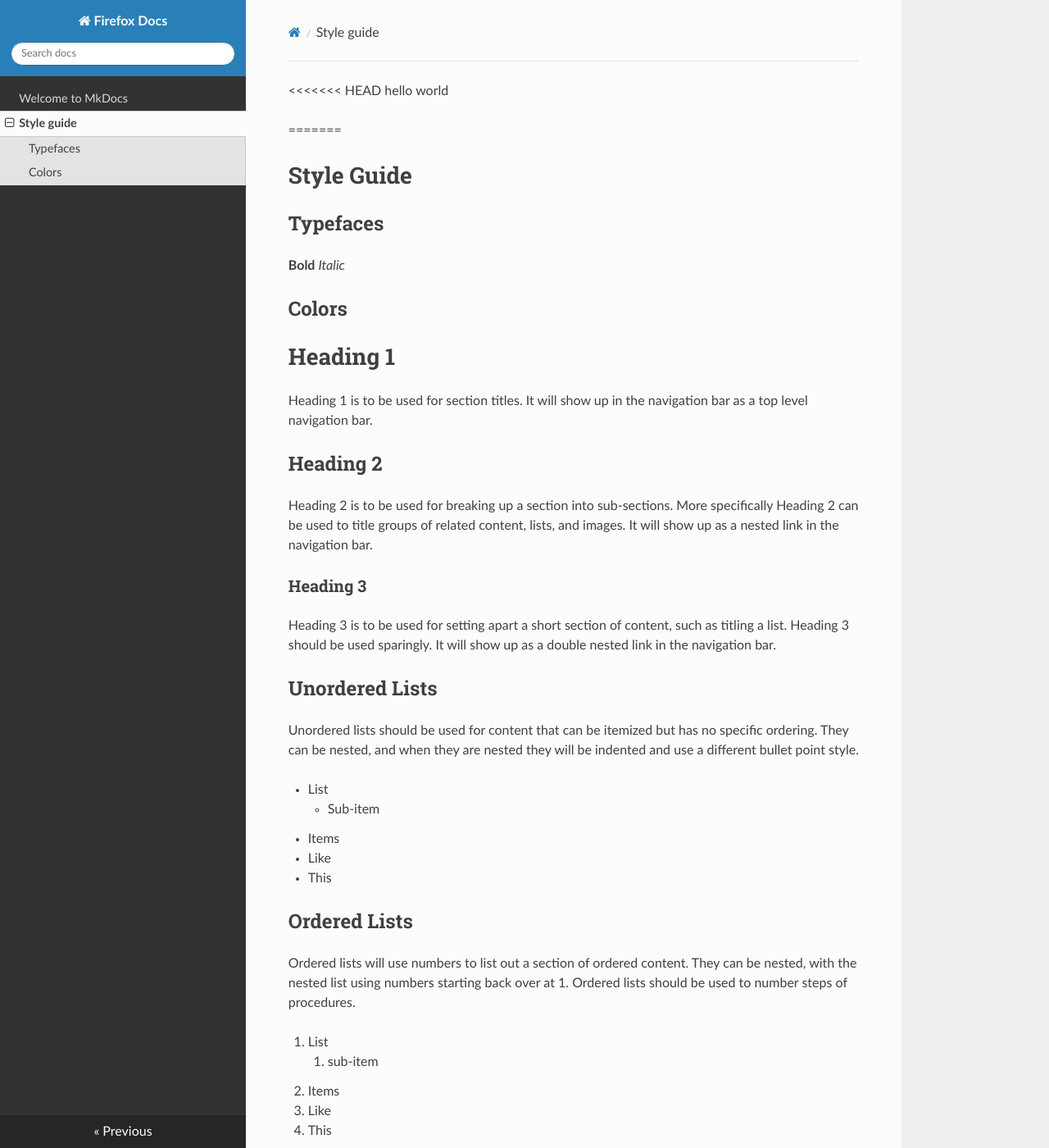
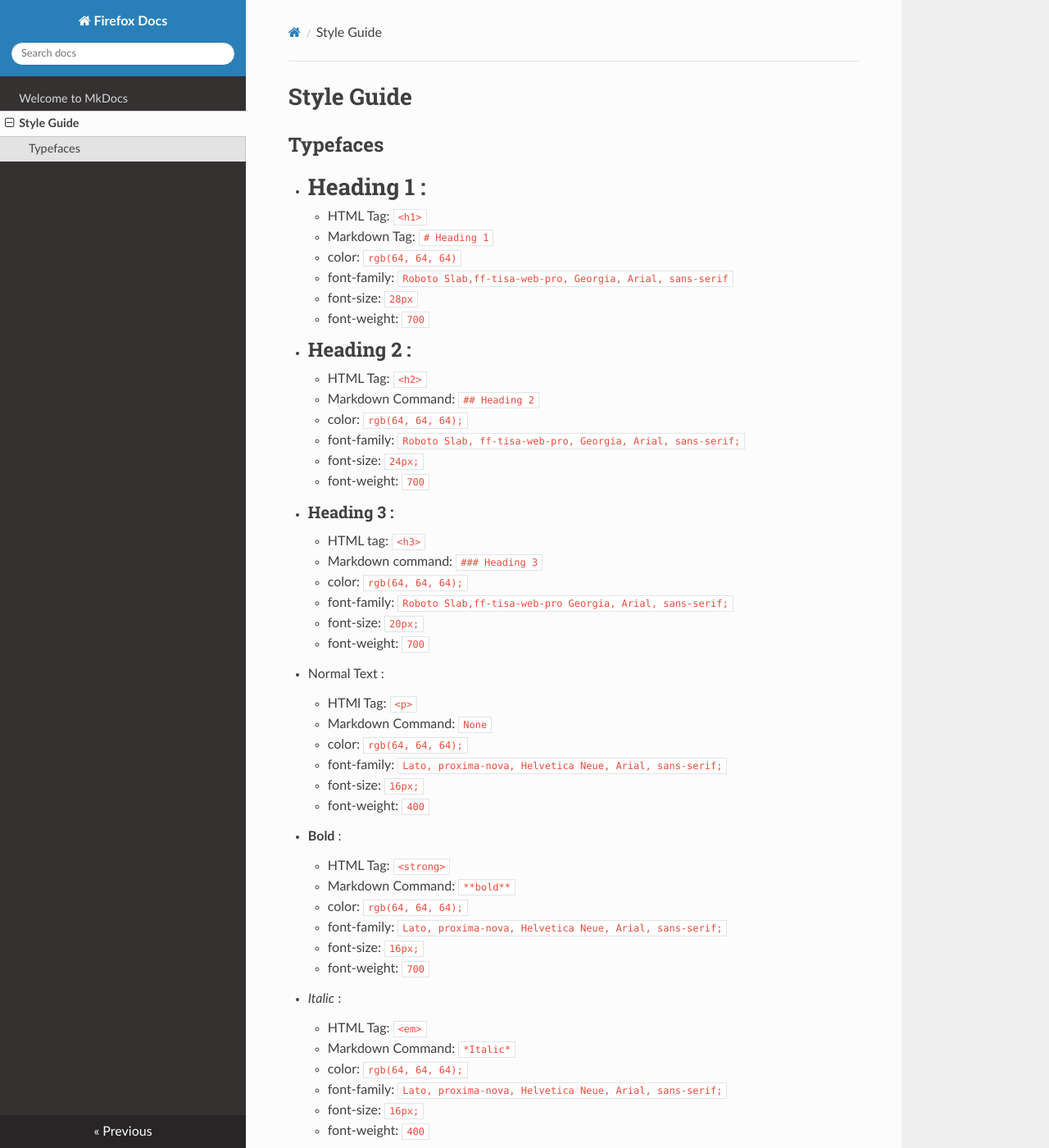
Before and after one commit to atkinjac000/firefox-docs, an MkDocs documentation site: the page built from docs/style-guide.md, in a window 1280 px wide and 1400 px high. Shown: the whole window at 82% size. Built offline with MkDocs 1.6.1, drawn with Linux system fonts in a browser that asks for light colours; nearby versions of some CDN libraries; some of the changed text lies outside the part shown.

Commit message:
Finished Typeface and color section

```diff
--- a/docs/style-guide.md
+++ b/docs/style-guide.md
@@ -1,14 +1,117 @@
-<<<<<<< HEAD
-hello world
-
-=======
 # Style Guide
 
 ## Typefaces
-**Bold**
-*Italic*
+
+*    # Heading 1 :
+    * HTML Tag: `<h1>`
+    * Markdown Tag: `# Heading 1`
+    * color: `rgb(64, 64, 64)`
+    * font-family: `Roboto Slab,ff-tisa-web-pro, Georgia, Arial, sans-serif`
+    * font-size: `28px`
+    * font-weight: `700`
+
+
+*   ## Heading 2 :
+    * HTML Tag: `<h2>`
+    * Markdown Command: `## Heading 2`
+    * color: `rgb(64, 64, 64);`
+    * font-family: `Roboto Slab, ff-tisa-web-pro, Georgia, Arial, sans-serif;`
+    * font-size: `24px;`
+    * font-weight: `700`
+
+*   ### Heading 3 :
+    * HTML tag: `<h3>`
+    * Markdown command:  `### Heading 3`
+    * color: `rgb(64, 64, 64);`
+    * font-family: `Roboto Slab,ff-tisa-web-pro Georgia, Arial, sans-serif;`
+    * font-size: `20px;`
+    * font-weight: `700`
+
+* Normal Text :
+    * HTMl Tag: `<p>`
+    * Markdown Command: `None`
+    * color: `rgb(64, 64, 64);`
+    * font-family: `Lato, proxima-nova, Helvetica Neue, Arial, sans-serif;`
+    * font-size: `16px;`
+    * font-weight: `400`
+
+*   **Bold** :
+    * HTML Tag: `<strong> `
+    * Markdown Command: `**bold**`
+    * color: `rgb(64, 64, 64);`
+    * font-family: `Lato, proxima-nova, Helvetica Neue, Arial, sans-serif;`
+    * font-size: `16px;`
+    * font-weight: `700`
+
+
+*   *Italic* :
+    * HTML Tag: `<em>`
+    * Markdown Command: `*Italic*`
+    * color: `rgb(64, 64, 64);`
+    * font-family: `Lato, proxima-nova, Helvetica Neue, Arial, sans-serif;`
+    * font-size: `16px;`
+    * font-weight: `400`
 
 ## Colors
+* ### Main Theme
+    <svg height="100" width="100">
+        <circle cx="40" cy="50" r="40" fill="#2980B9" >
+    </svg>
+
+    **Theme Blue**
+
+    * To be used only in the header bar of the website
+    * Hex: "#2980B9"
+
+    <svg height="100" width="100">
+        <circle cx="40" cy="50" r="40" fill="#343131" >
+    </svg>
+
+    **Theme Dark Gray**
+
+    * To be used only in the navigation component of the website
+    * Hex: "#343131"
+
+    <svg height="100" width="100">
+        <circle cx="40" cy="50" r="40" stroke="#343131" stroke-width="1" fill="#FCFCFC" >
+    </svg>
+
+    **Theme White**
+
+    * To be used only for the background of pages
+    * Hex: "#FCFCFC"
+
+
+* ### Secondary Theme
+
+    <svg height="100" width="100">
+        <circle cx="40" cy="50" r="40" fill="#EFEFEF" >
+    </svg>
+
+    **Secondary Gray**
+
+    * To be used only for the background of secondary components of pages
+    * Hex: "#EFEFEF"
+
+
+    <svg height="100" width="100">
+        <circle cx="40" cy="50" r="40" fill="#9B59B6" >
+    </svg>
+
+    **Secondary Purple**
+
+    * To be used for main buttons and links
+    * Hex: "#9B59B6"
+
+    <svg height="100" width="100">
+        <circle cx="40" cy="50" r="40" fill="#272525" >
+    </svg>
+
+    **Secondary Dark Gray**
+
+    * To be used for secondary buttons
+    * Hex: "#272525"
+
 
 # Heading 1
 
```
Also changed, not shown: other parts of docs/style-guide.md (+3 -2 lines).
